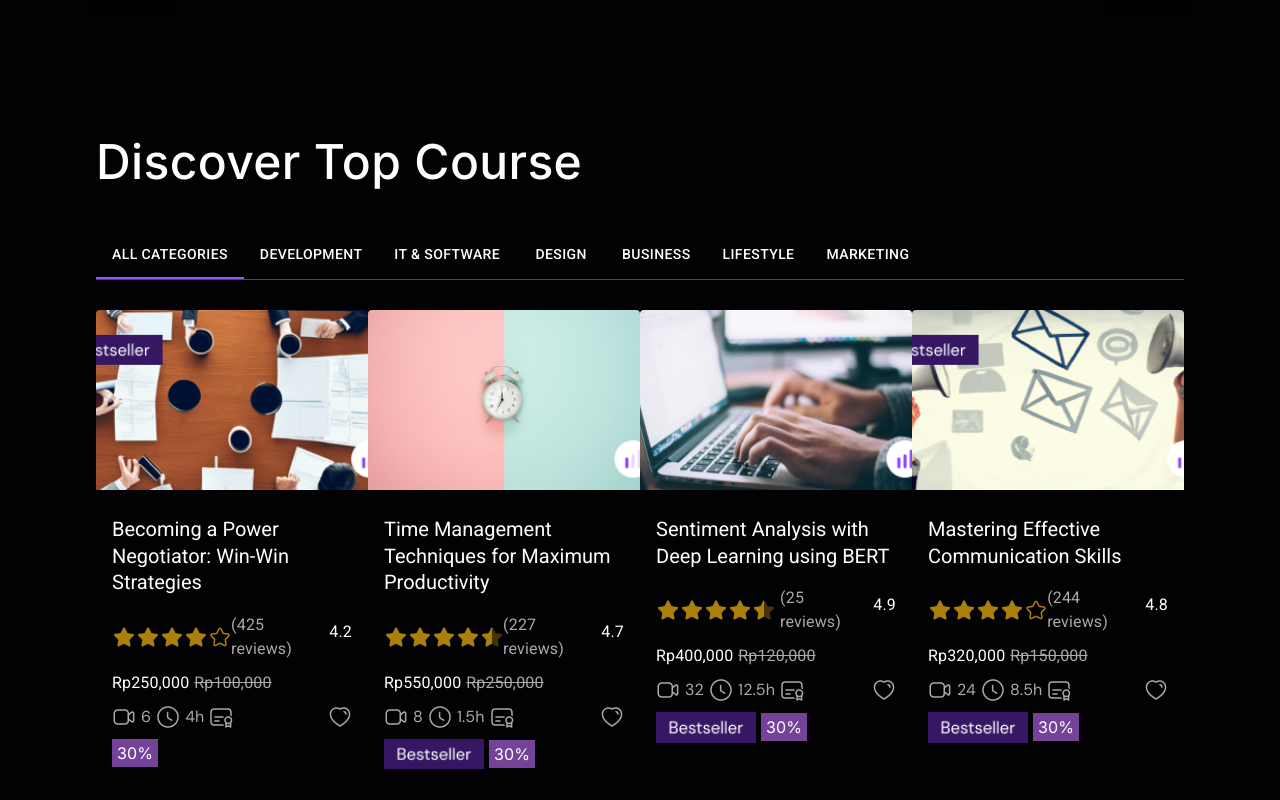
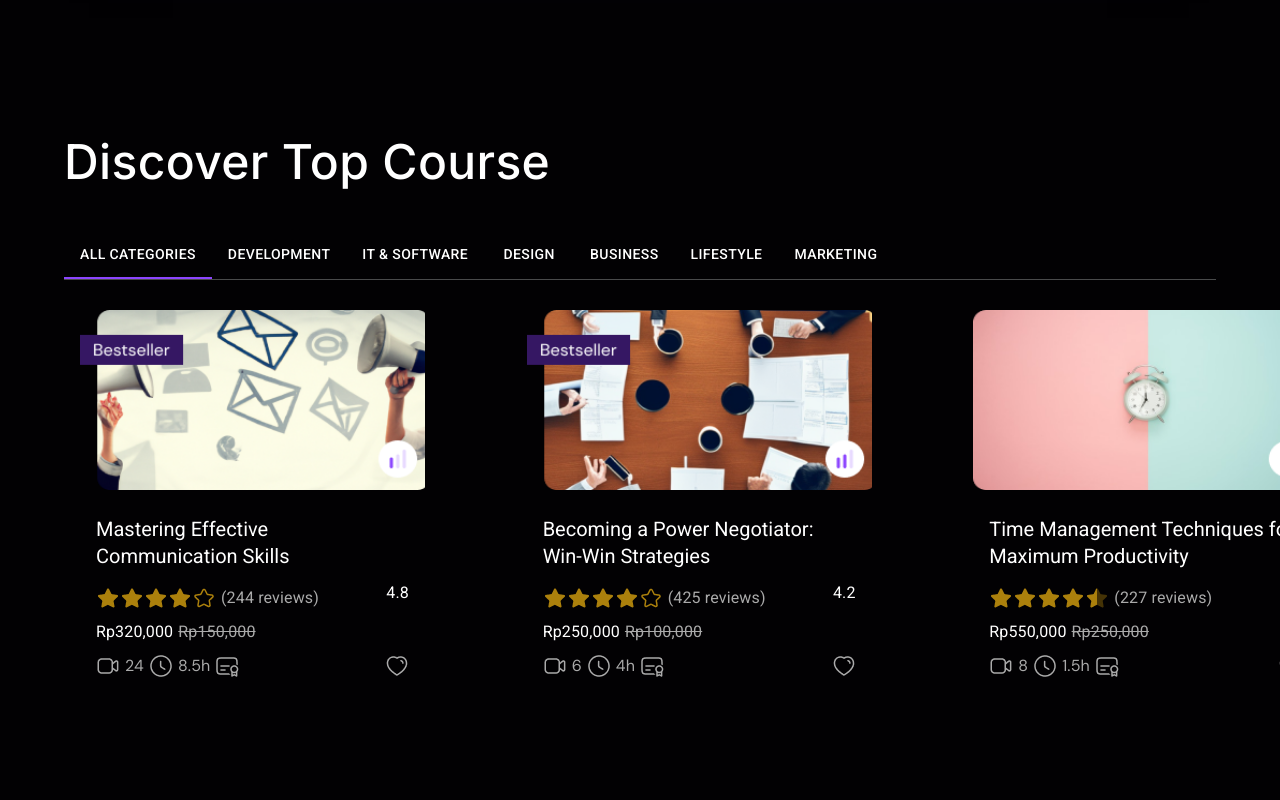
Before and after one commit to abdulmoiz180/Mudaris, a React (Vite) app: page / in a window 1280 px wide. Shown: the part 1040-1840 px from the top of the page. Built offline with nearby package versions, Linux system fonts and the light colour scheme.

Commit message:
responsive courses

```diff
--- a/src/Pages/Home/home.css
+++ b/src/Pages/Home/home.css
@@ -1,3 +1,8 @@
-.home-page{
-    gap: 150px;
+.home-page {
+  gap: 150px;
 }
+@media only screen and (max-width: 600px) {
+  .home-page {
+    gap: 50px;
+  }
+}
--- a/src/components/Courses/Card/courseCard.css
+++ b/src/components/Courses/Card/courseCard.css
@@ -21,9 +21,27 @@
   padding: 2px 5px;
   background: #744399;
 }
-.course-icon-container{
+.course-icon-container {
   display: flex;
   align-items: center;
   justify-content: space-between;
   width: 100%;
 }
+@media only screen and (min-width: 600px) {
+  .course-card-img {
+    object-fit: fill !important;
+    width: 350px !important;
+  }
+  .courses-card, .owl-item  {
+    width: 350px;
+  }
+}
+@media only screen and (min-width: 768px) {
+  .course-card-img {
+    object-fit: fill !important;
+    width: 350px !important;
+  }
+  .courses-card, .owl-item  {
+    width: 350px;
+  }
+}
--- a/src/components/Courses/TabComponent.jsx
+++ b/src/components/Courses/TabComponent.jsx
@@ -19,13 +19,18 @@ export const TabComponent = ({ tabs }) => {
     const handleResize = () => {
       if (window.innerWidth <= 600) {
         setItems(1);
-      } else if (window.innerWidth >= 768 && window.innerWidth <= 1200) {
+      } else if (window.innerWidth >= 768 && window.innerWidth <= 992) {
+        setItems(2);
+      }
+      else if (window.innerWidth >= 992 && window.innerWidth <= 1140) {
+        setItems(2);
+      }
+      else if (window.innerWidth >= 1140 && window.innerWidth <= 1300) {
         setItems(3);
       }
-      //else if (window.innerWidth >= 1200) {
-      //   // const Item = imgs.length / 2;
-      //   setItems(Item);
-      // }
+      else if (window.innerWidth >= 1350) {
+        setItems(4);
+      }
     };
     // Add event listener for window resize
     window.addEventListener("resize", handleResize);
@@ -100,7 +105,7 @@ export const TabComponent = ({ tabs }) => {
     items: items,
     nav: true,
     rewind: true,
-    autoplay: true,
+    autoplay: false,
     dots: true,
     loop: true,
     dotsEach: true
--- a/src/components/Courses/courses.css
+++ b/src/components/Courses/courses.css
@@ -3,10 +3,14 @@
   border-bottom: 1px solid #494a4b;
   width: 100%;
 }
+.courses-section {
+  width: 90%;
+  margin: auto;
+}
 .course-content {
   transition: opacity 0.3s ease-in-out;
 }
-.courses-box{
+.courses-box {
   margin-top: 30px;
 }
 .fade-in {
@@ -66,5 +70,103 @@
 .owl-theme .owl-dots .owl-dot:hover span {
   background-color: #8c45ff !important;
   opacity: 1 !important;
+}
 
+@media only screen and (max-width: 600px) {
+  .courses-section .fs-48 {
+    text-align: center;
+    font-size: 34px !important;
+  }
+  .css-heg063-MuiTabs-flexContainer {
+    width: 100% !important;
+    flex-direction: column;
+  }
+  .MuiTabs-indicator {
+    background-color: transparent !important;
+  }
+  .course-content {
+    width: 100%;
+    margin: 0 10px;
+  }
+  .owl-theme .owl-nav,
+  .owl-theme .owl-dots {
+    display: none;
+  }
+  .courses-section {
+    width: 100%;
+  }
 }
+@media only screen and (min-width: 600px) {
+  .courses-section .fs-48 {
+    text-align: center;
+    font-size: 44px !important;
+  }
+  .css-xiduvl-MuiPaper-root-MuiCard-root {
+    max-width: 100% !important;
+  }
+  .css-heg063-MuiTabs-flexContainer {
+    width: 100% !important;
+    flex-wrap: wrap;
+    justify-content: start !important;
+  }
+  .MuiTabs-indicator {
+    background-color: transparent !important;
+  }
+  .course-content {
+    width: 100%;
+    margin: 0 10px;
+    height: 450px;
+  }
+  .owl-theme .owl-nav,
+  .owl-theme .owl-dots {
+    display: none;
+  }
+  .owl-carousel .owl-item {
+    margin: 0 10px !important;
+  }
+  .courses-section {
+    width: 100%;
+  }
+}
+@media only screen and (min-width: 768px) {
+  .courses-section .fs-48 {
+    text-align: start;
+    margin-left: 5%;
+    font-size: 48px !important;
+  }
+  .courses-section {
+    width: 100%;
+    margin: 0 !important;
+  }
+  .tab-buttons {
+    width: calc(100% - 20px);
+    margin: auto;
+  }
+  .css-heg063-MuiTabs-flexContainer {
+    justify-content: center !important;
+    gap: 20px;
+  }
+  .MuiTabs-indicator {
+    background-color: #8c45ff !important;
+  }
+  .css-heg063-MuiTabs-flexContainer {
+    justify-content: center !important;
+  }
+  .course-content {
+    height: 400px;
+  }
+}
+@media only screen and (min-width: 1200px) {
+  .tab-buttons {
+    gap: 50px;
+    border-bottom: 1px solid #494a4b;
+    width: 90%;
+    margin: auto;
+  }
+  .css-heg063-MuiTabs-flexContainer {
+    justify-content: space-between !important;
+  }
+  .course-content {
+    height: 400px;
+  }
+}
--- a/src/components/Courses/index.jsx
+++ b/src/components/Courses/index.jsx
@@ -1,14 +1,13 @@
 import React, { useState } from "react";
-import Tabs from "@mui/material/Tabs";
-import Tab from "@mui/material/Tab";
+
 import Box from "@mui/material/Box";
 import "./courses.css";
 import { Typography } from "@mui/material";
 import CoursesTabs from "./TabComponent";
 const Courses = () => {
   return (
-    <section className="width-90 courses-section">
-      <Typography className="fs-48 inter clr-white" variant="h6">
+    <section className="courses-section">
+      <Typography className="fs-48 inter course-setion-title  clr-white" variant="h6">
         Discover Top Course
       </Typography>
       <Box className="courses-box">
```
Also changed, not shown: src/Pages/Home/index.jsx (+8 -8 lines).
